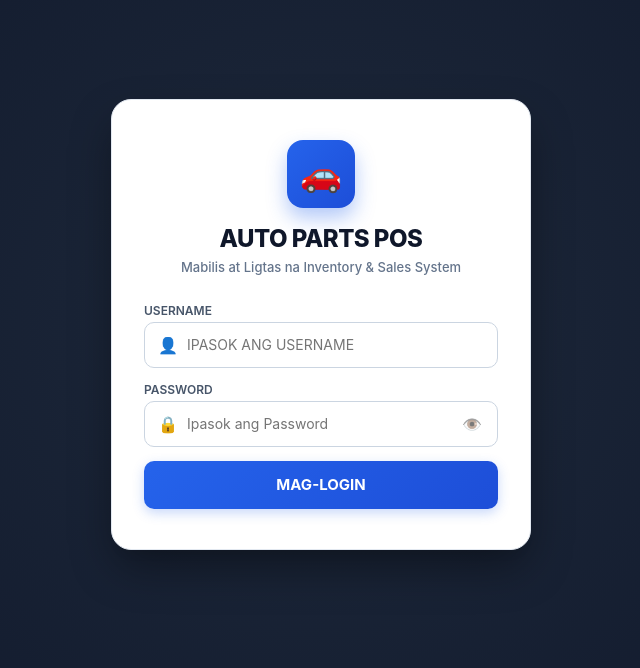
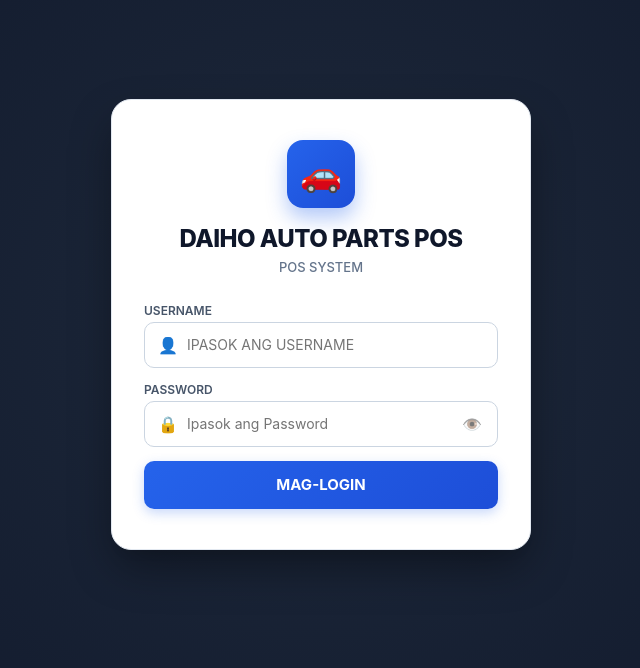
Before and after one commit to jenrick484-sudo/auto-parts-pos, a plain HTML site: page frontend/index.html in a window 1280 px wide. Shown: the part 76-744 px from the top of the page, without its empty margins (319-959 px from the left). Drawn offline with nearby package versions, Linux system fonts and the light colour scheme; a script that the page names is missing.

Commit message:
Update index.html

```diff
--- a/frontend/index.html
+++ b/frontend/index.html
@@ -20,8 +20,8 @@
     <div class="login-card">
       <div class="login-header">
         <div class="login-logo-icon">🚗</div>
-        <h1 class="login-title">AUTO PARTS POS</h1>
-        <p class="login-sub">Mabilis at Ligtas na Inventory & Sales System</p>
+        <h1 class="login-title">DAIHO AUTO PARTS POS</h1>
+        <p class="login-sub">POS SYSTEM</p>
       </div>
 
       <!-- Error Feedback Message (Visibility of System Status & Feedback) -->
```
